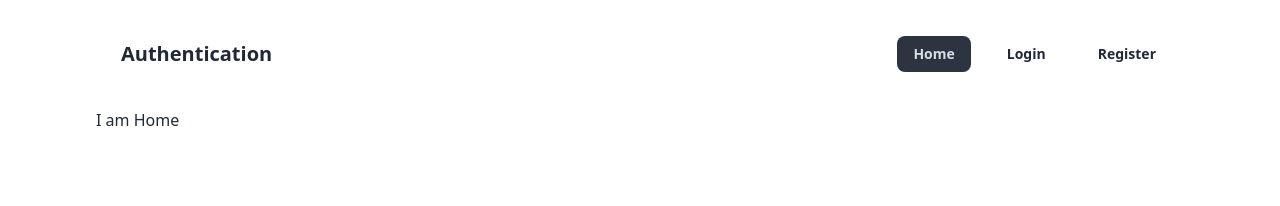
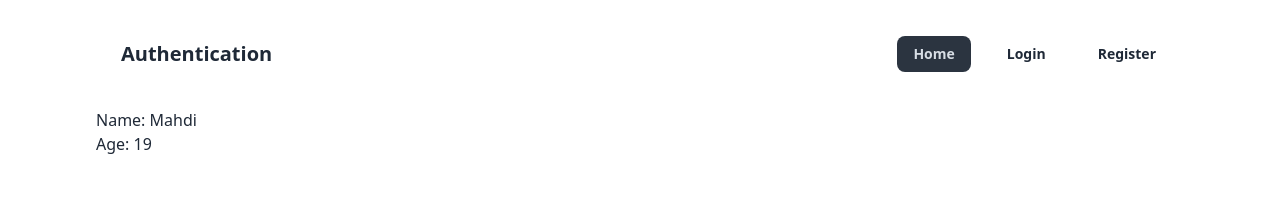
Before and after one commit to maybemahdi/authenticate-user-email-pass-template, a React (Vite) app: page / in a window 1280 px wide. Shown: the top 206 px of the page. Built offline with nearby package versions, Linux system fonts and the light colour scheme.

Commit message:
added new files

```diff
--- a/package.json
+++ b/package.json
@@ -13,6 +13,7 @@
     "firebase": "^10.10.0",
     "localforage": "^1.10.0",
     "match-sorter": "^6.3.4",
+    "prop-types": "^15.8.1",
     "react": "^18.2.0",
     "react-dom": "^18.2.0",
     "react-icons": "^5.0.1",
--- /dev/null
+++ b/src/Components/AuthProvider.jsx
@@ -0,0 +1,17 @@
+import { createContext } from "react";
+import PropTypes from "prop-types";
+
+export const AuthContext = createContext(null);
+
+const AuthProvider = ({ children }) => {
+  const authValue = { name: "Mahdi", age: "19" };
+  return (
+    <AuthContext.Provider value={authValue}>{children}</AuthContext.Provider>
+  );
+};
+
+export default AuthProvider;
+
+AuthProvider.propTypes = {
+  children: PropTypes.node,
+};
--- a/src/Pages/Home.jsx
+++ b/src/Pages/Home.jsx
@@ -1,9 +1,11 @@
-
-
+import {useContext} from "react"
+import {AuthContext} from "../Components/AuthProvider"
 const Home = () => {
+    const {name, age} = useContext(AuthContext)
     return (
         <div>
-            I am Home
+            <p>Name: <span>{name}</span></p>
+            <p>Age: <span>{age}</span></p>
         </div>
     );
 };
```
Also changed, not shown: src/main.jsx (+9 -6 lines), 1 other file (tests, documents, lock files or other folders).
